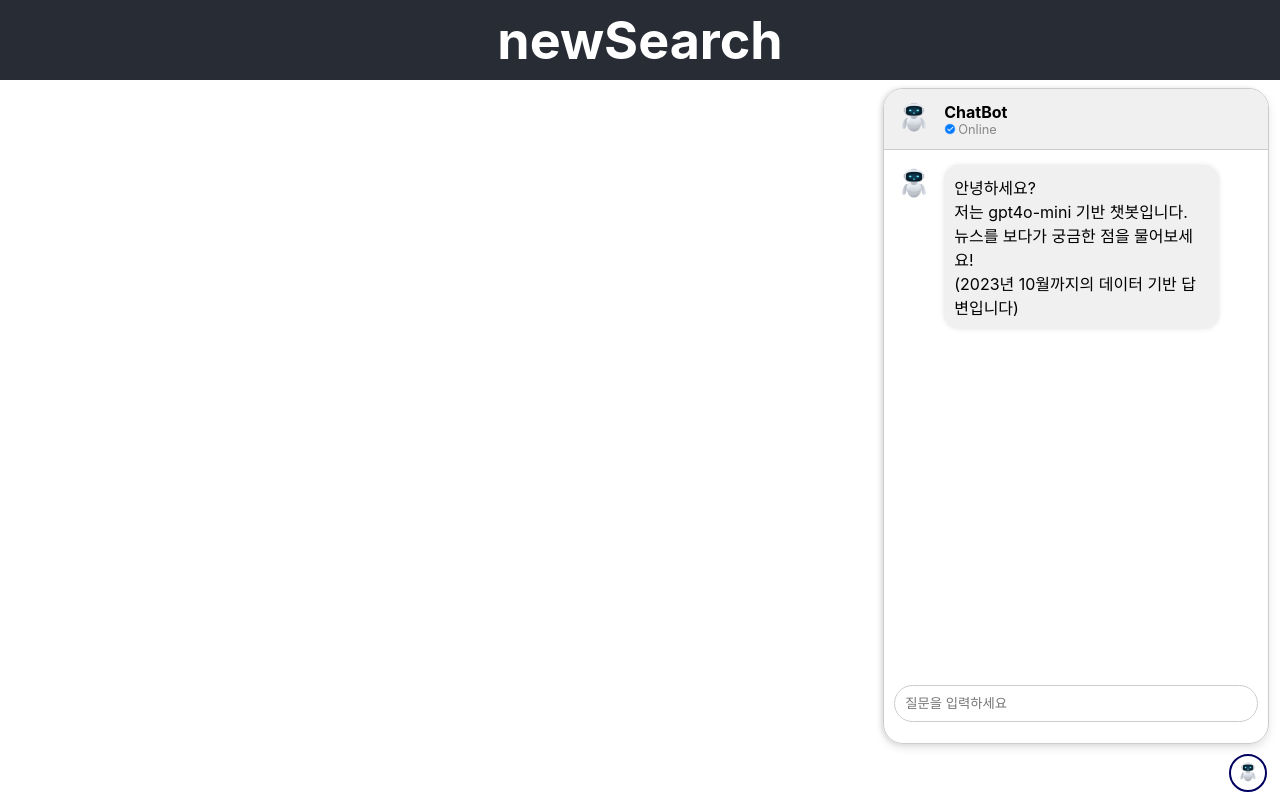
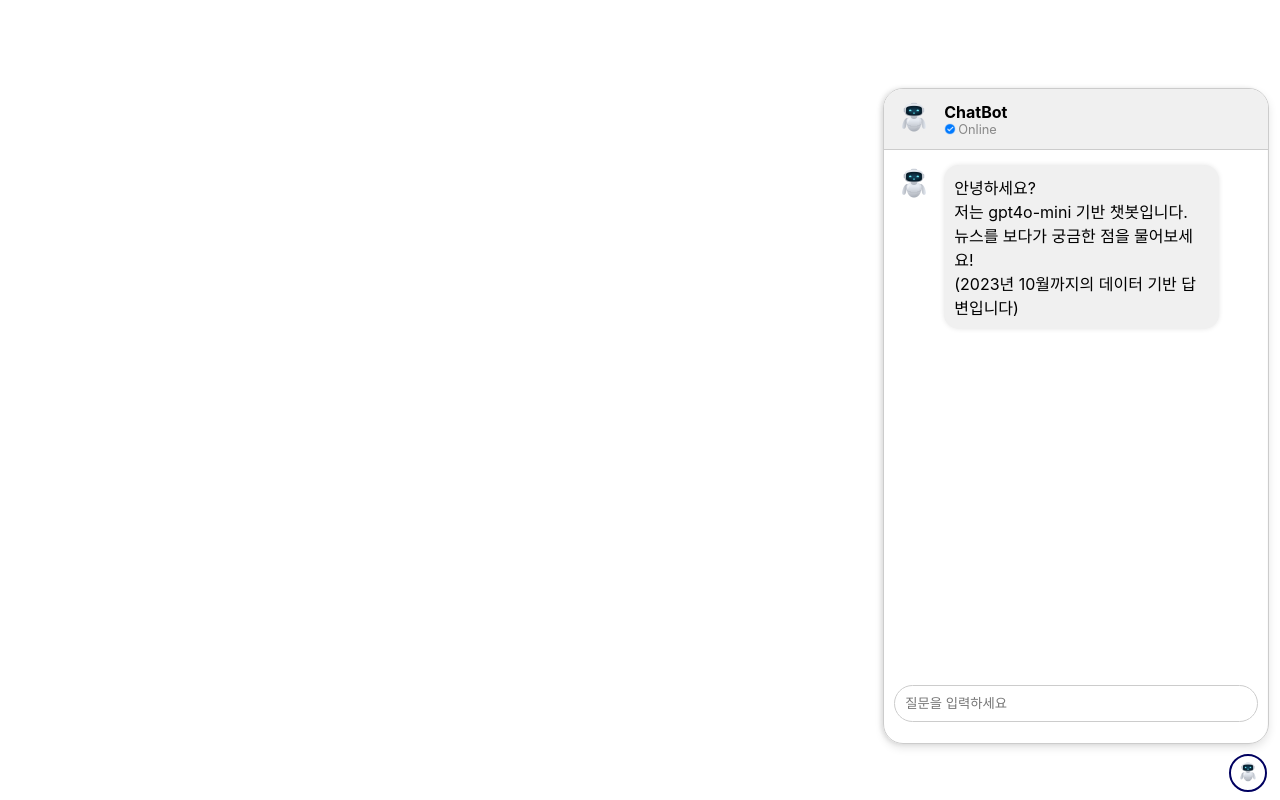
Before and after one commit to yyerrim/newsearch_client, a React (Create React App) app: page / in a window 1280 px wide. Built offline with nearby package versions, Linux system fonts and the light colour scheme.

Commit message:
개인(yj)header 삭제

```diff
--- a/src/App.css
+++ b/src/App.css
@@ -11,17 +11,6 @@
   .App-logo {
     animation: App-logo-spin infinite 20s linear;
   }
-}
-
-.App-header {
-  background-color: #282c34;
-  height: 10vh; /* 헤더의 높이를 상대적인 단위로 설정 */
-  display: flex;
-  flex-direction: column;
-  align-items: center;
-  justify-content: center;
-  font-size: calc(10px + 2vmin);
-  color: white;
 }
 
 .App-link {
--- a/src/App.js
+++ b/src/App.js
@@ -18,10 +18,6 @@ function App() {
 
   return (
     <div className="App">
-      <header className="App-header">
-        <h1>newSearch</h1>
-      </header>
-
       {/* 버튼에 active 클래스 조건부 적용 */}
       <button
         className={`chatbot-button ${showChatBot ? "active" : ""}`}
```
